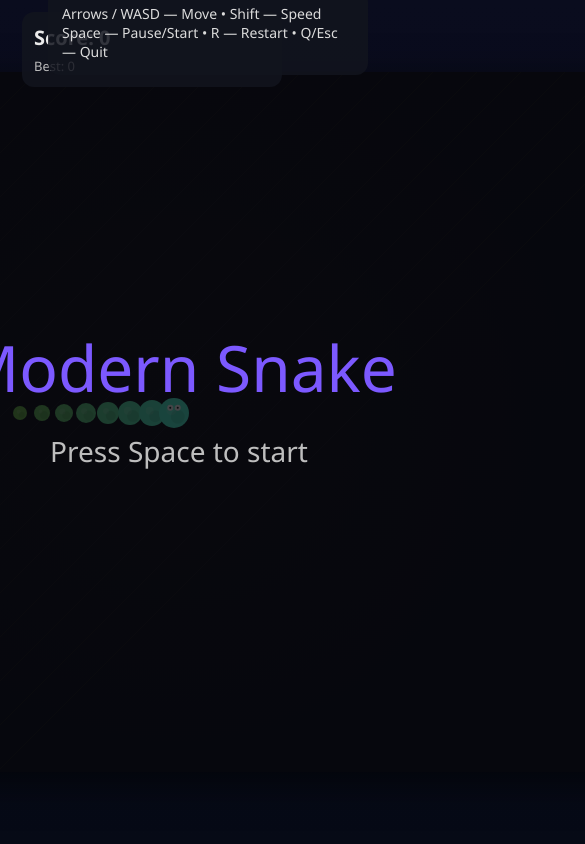
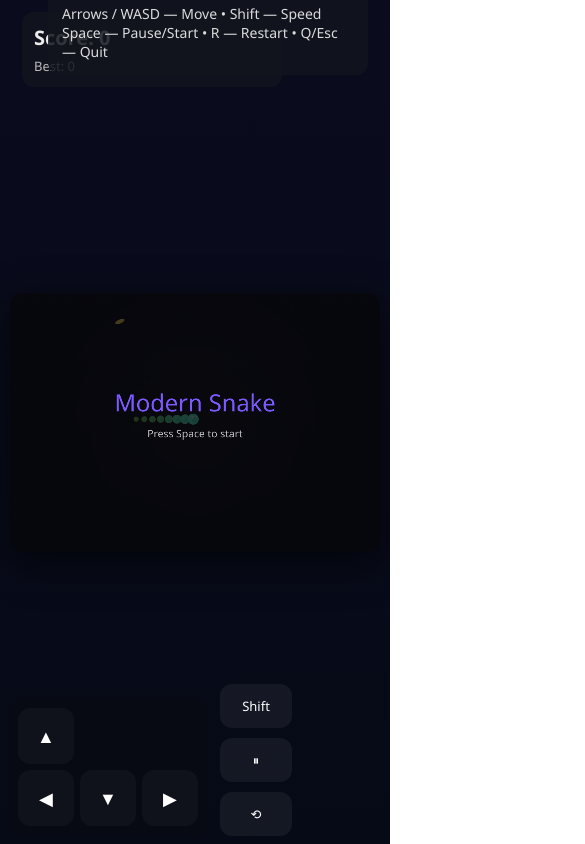
Before and after one commit to qilichovabbos/App, a plain HTML site: page index.html in a window 390 px wide. Shown: the top 844 px of the page, 585 px wide, since content can reach past the window. Drawn offline with Linux system fonts and the light colour scheme; no server answers.

Commit message:
Enhance CSS with touch controls and media queries
Added touch controls and improved responsiveness for mobile devices.

```diff
--- a/style.css
+++ b/style.css
@@ -6,6 +6,8 @@
   --neon-c: rgb(255,130,160);
   --panel: rgba(18,20,30,0.9);
   --ui-text: #ebebeb;
+  --touch-bg: rgba(10,12,18,0.55);
+  --touch-press: rgba(255,255,255,0.12);
 }
 
 *{box-sizing:border-box;margin:0;padding:0;font-family: "Segoe UI", Roboto, Arial, sans-serif}
@@ -17,13 +19,18 @@ body{
   justify-content:center;
   padding:10px;
   user-select:none;
+  -webkit-user-select:none;
+  touch-action: manipulation;
 }
 
+/* Canvas */
 canvas{
   display:block;
   border-radius:12px;
   box-shadow: 0 10px 40px rgba(0,0,0,0.6), inset 0 0 60px rgba(124,89,255,0.04);
   background: transparent;
+  max-width: 100%;
+  height: auto;
 }
 
 /* UI panels */
@@ -62,5 +69,80 @@ canvas{
   pointer-events:auto;
 }
 
-/* Overlay texts (drawn on canvas) */
-/* Buttons: (we draw them on canvas; style only fallback) */
+/* Touch controls */
+#touch-controls{
+  position: fixed;
+  left: 12px;
+  bottom: 12px;
+  display: flex;
+  gap: 18px;
+  align-items: flex-end;
+  pointer-events: auto;
+  z-index: 60;
+  -webkit-tap-highlight-color: transparent;
+}
+
+/* D-pad */
+#dpad{
+  background: var(--touch-bg);
+  border-radius: 14px;
+  padding: 10px;
+  display: flex;
+  flex-direction: column;
+  gap: 6px;
+  touch-action: none;
+}
+#dpad .row{
+  display:flex;
+  gap:6px;
+  justify-content: center;
+}
+.dbtn{
+  width: 64px;
+  height: 64px;
+  border-radius: 12px;
+  border: none;
+  background: rgba(255,255,255,0.03);
+  color: white;
+  font-size: 20px;
+  display:flex;
+  align-items:center;
+  justify-content:center;
+  transition: transform 0.08s ease, background 0.08s;
+  -webkit-user-select:none;
+}
+.dbtn:active { transform: scale(0.97); background: var(--touch-press); }
+
+#action-buttons{
+  display:flex;
+  flex-direction: column;
+  gap: 10px;
+  align-items: center;
+}
+.actbtn{
+  width: 84px;
+  height: 48px;
+  border-radius: 12px;
+  border: none;
+  background: rgba(255,255,255,0.06);
+  color: white;
+  font-size: 14px;
+  padding: 6px 10px;
+  transition: transform 0.08s, background 0.08s;
+}
+.actbtn:active{ transform: translateY(2px); background: var(--touch-press); }
+
+/* Hide touch controls on large screens if you want — but we leave visible for convenience */
+@media (min-width: 900px){
+  /* keep visible but slightly transparent on desktop */
+  #touch-controls { opacity: 0.9; }
+}
+@media (max-width: 520px){
+  /* mobile: scale controls a bit smaller */
+  #dpad .dbtn{ width:56px;height:56px;font-size:18px }
+  .actbtn{ width:72px;height:44px;font-size:13px }
+  #touch-controls{ gap:12px; left: 8px; bottom: 8px }
+}
+
+/* Prevent text selection on buttons */
+button{ -webkit-touch-callout:none; -webkit-user-select:none; -ms-user-select:none; user-select:none; }
```
